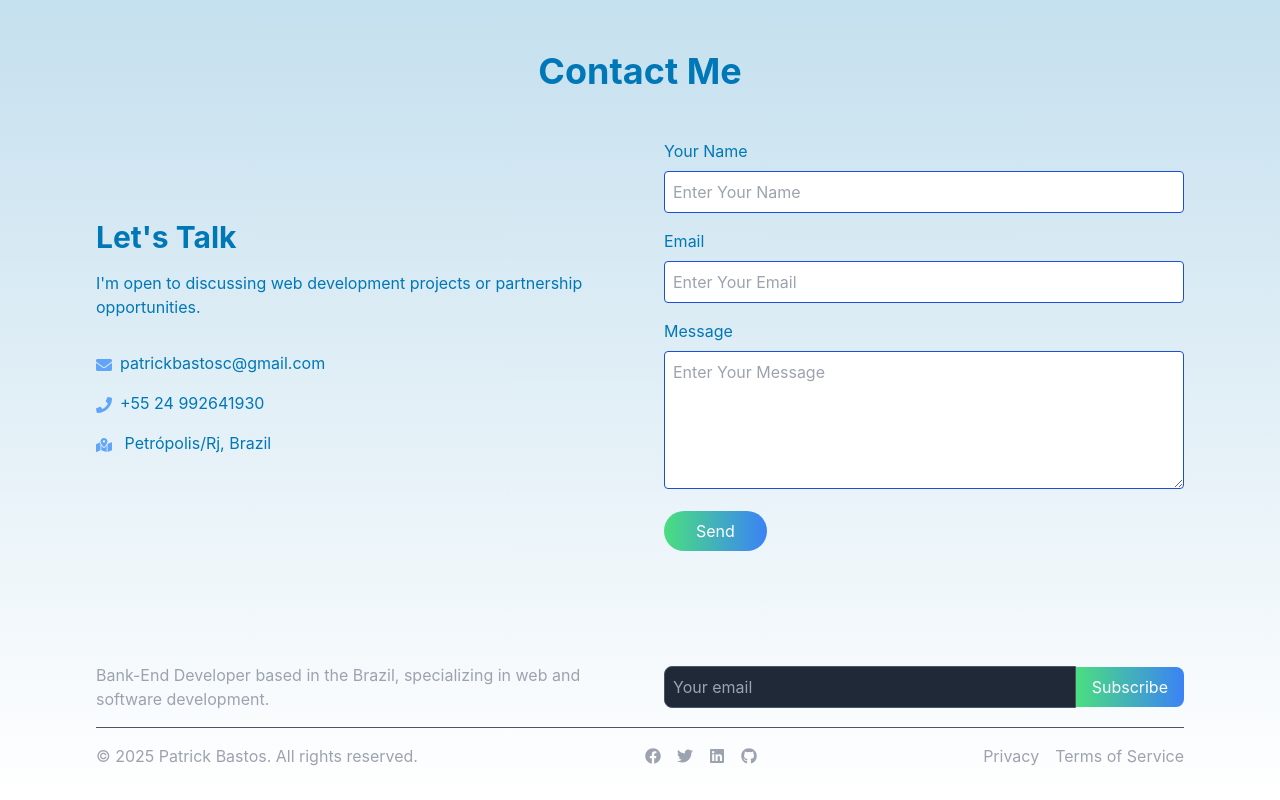
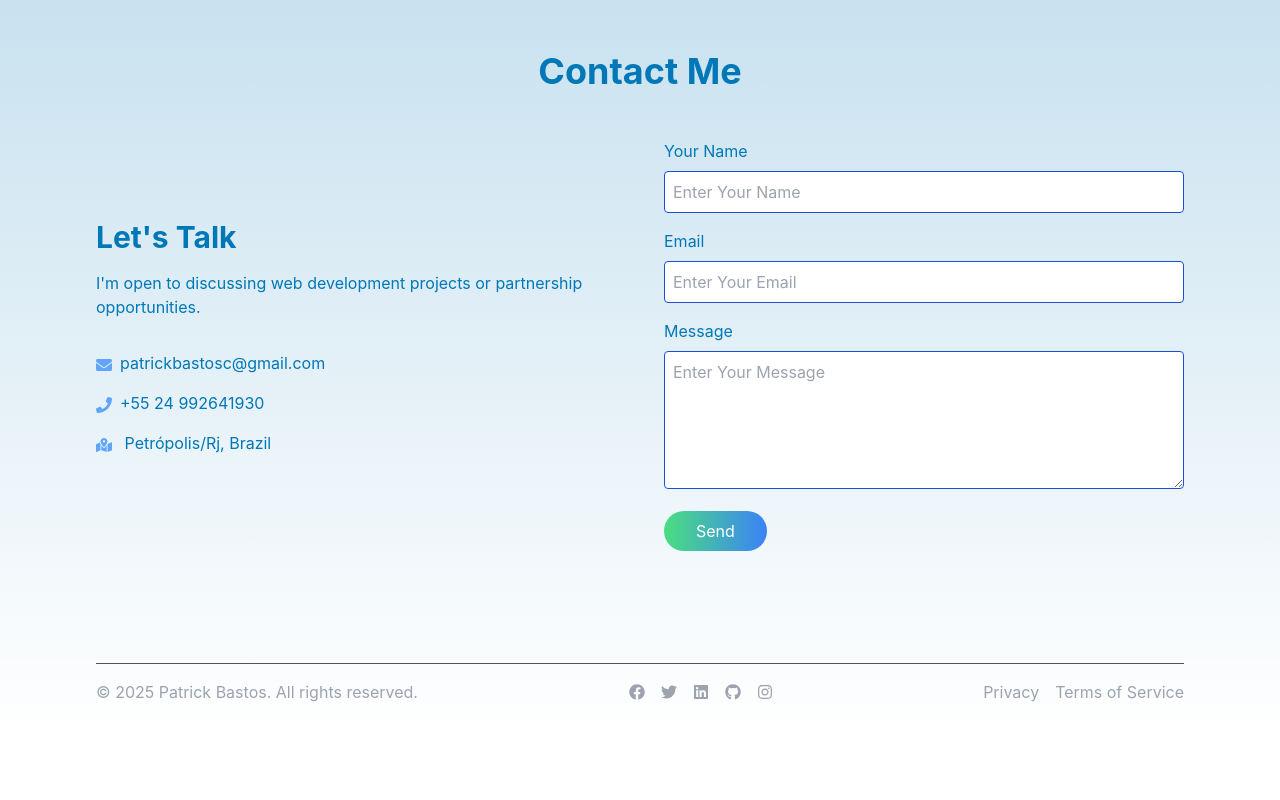
Before and after one commit to PatrickBastosDeveloper/MyPortfolio, a React (Vite) app: page / in a window 1280 px wide. Shown: the part 2684-3484 px from the top of the page. After the commit the page ends 3420 px from the top, so only its background shows below. Built offline with nearby package versions, Linux system fonts and the light colour scheme.

Commit message:
feat: Add Instagram link to Footer and update social media links with target attributes

```diff
--- a/src/components/Footer.jsx
+++ b/src/components/Footer.jsx
@@ -1,36 +1,10 @@
 import React from "react";
-import { FaFacebook, FaGithub, FaLinkedin, FaTwitter } from "react-icons/fa";
+import { FaFacebook, FaGithub, FaLinkedin, FaTwitter, FaInstagram } from "react-icons/fa";
 
 const Footer = () => {
   return (
     <footer className="text-white py-8">
       <div className="container mx-auto px-8 md:px-16 lg:px-24">
-        <div className="flex flex-col md:flex-row md:space-x-12 items-center mb-4">
-          <div className="flex-1 mb-4 md:mb-0">
-            <p className="text-gray-400">
-              Bank-End Developer based in the Brazil, specializing in web and
-              software development.
-            </p>
-          </div>
-          <div className="flex-1 w-full">
-            <form className="flex items-center justify-center">
-              <input
-                type="email"
-                placeholder="Your email"
-                className="w-full p-2 rounded-l-lg bg-gray-800 border border-gray-600
-                focus:outline-none focus:border-green-400"
-              />
-              <button
-                type="submit"
-                className="bg-gradient-to-r from-green-400 to-blue-500 text-white px-4
-                py-2 rounded-r-lg"
-              >
-                Subscribe
-              </button>
-            </form>
-          </div>
-        </div>
-
         <div
           className="border-t border-gray-600 pt-4 flex flex-col md:flex-row
           justify-between items-center"
@@ -39,17 +13,20 @@
             &copy; {new Date().getFullYear()} Patrick Bastos. All rights reserved.
           </p>
           <div className="flex space-x-4 my-4 md:my-0">
-            <a href="#" className="text-gray-400 hover:text-white">
+            <a href="https://www.facebook.com/patrick.bastos/" target="_blank" rel="noopener noreferrer" className="text-gray-400 hover:text-white">
               <FaFacebook />
             </a>
-            <a href="#" className="text-gray-400 hover:text-white">
+            <a href="#" target="_blank" rel="noopener noreferrer" className="text-gray-400 hover:text-white">
               <FaTwitter />
             </a>
-            <a href="#" className="text-gray-400 hover:text-white">
+            <a href="https://www.linkedin.com/in/patrickbastosdeveloper/" target="_blank" rel="noopener noreferrer" className="text-gray-400 hover:text-white">
               <FaLinkedin />
             </a>
-            <a href="#" className="text-gray-400 hover:text-white">
+            <a href="https://github.com/PatrickBastosDeveloper/" target="_blank" rel="noopener noreferrer" className="text-gray-400 hover:text-white">
               <FaGithub />
+            </a>
+            <a href="https://www.instagram.com/patrickbastosc/" target="_blank" rel="noopener noreferrer" className="text-gray-400 hover:text-white">
+              <FaInstagram />
             </a>
           </div>
           <div className="flex space-x-4">
```
